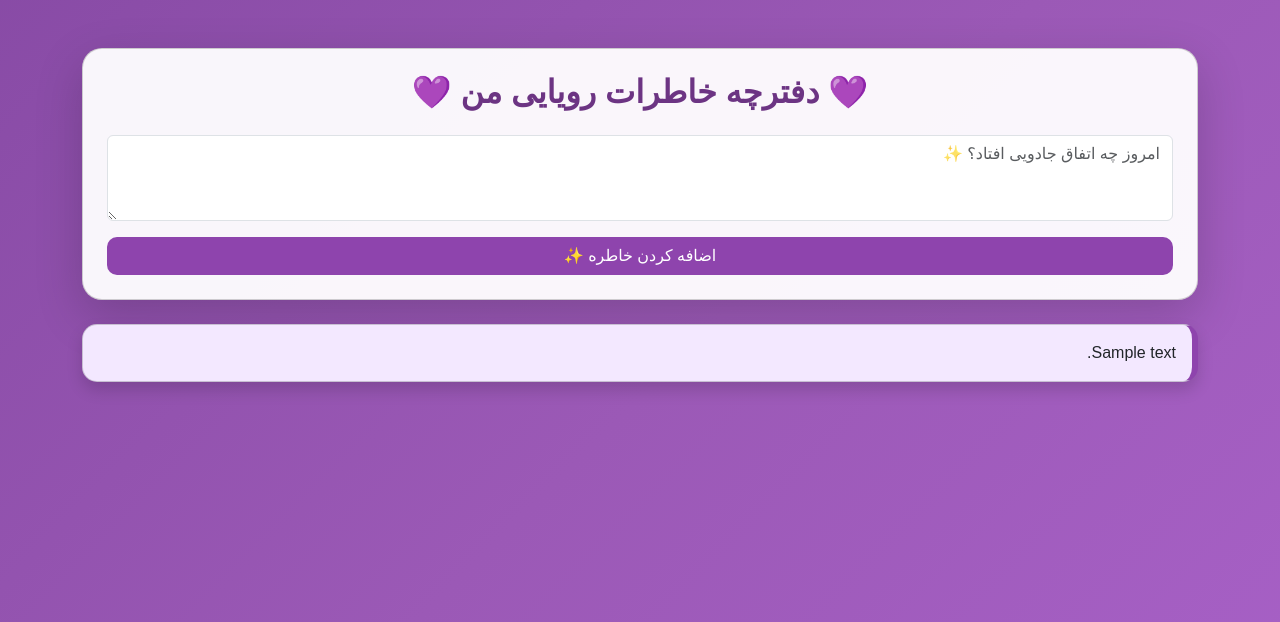
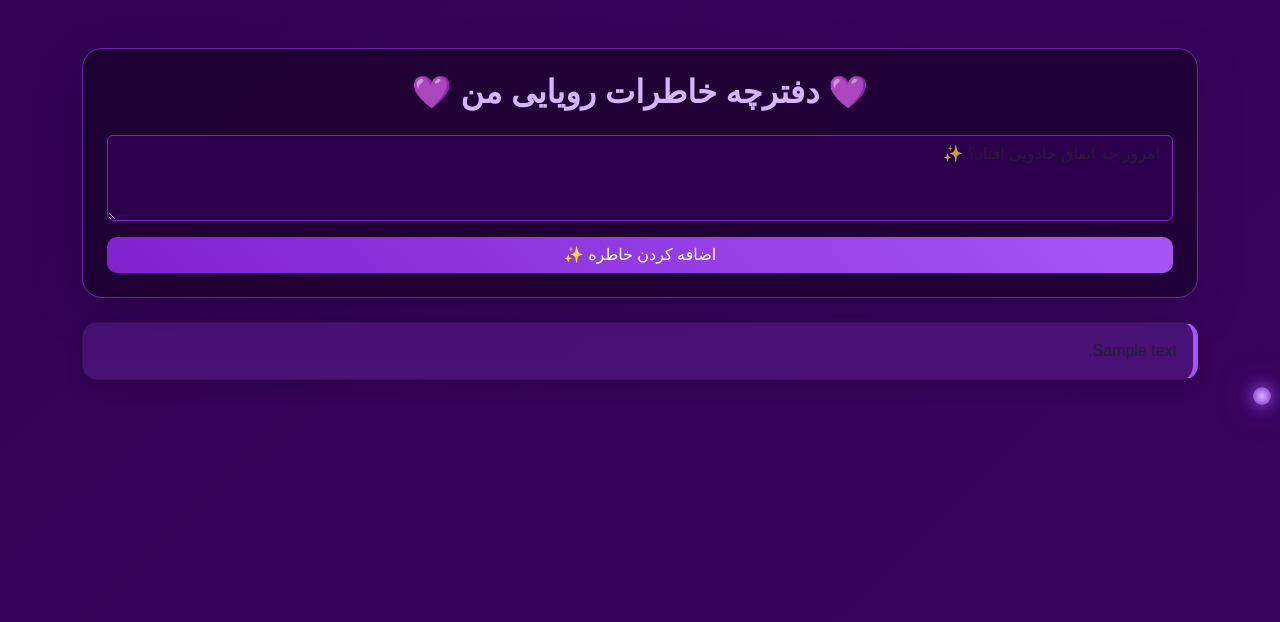
Before and after one commit to metallica1977/my-diary-app, a Flask app: template my_diary/templates/index.html in a window 1280 px wide. Shown: the top 622 px of the page. Run offline with Flask 3, Linux system fonts and the light colour scheme; the template is opened without the code that fills it: most values are stand-ins (such as "Sample title", 1, 10 or a date in 2020).

Commit message:
add magical cursor animation

```diff
--- a/my_diary/templates/index.html
+++ b/my_diary/templates/index.html
@@ -7,10 +7,11 @@
 
     <style>
        body {
-            background: linear-gradient(135deg, #5f2c82, #9b59b6, #c471ed);
+        background: linear-gradient(135deg, #1a002b, #2d004d, #3b0764);
         background-size: 400% 400%;
-            animation: gradientBG 10s ease infinite;
+        animation: gradientBG 12s ease infinite;
         font-family: sans-serif;
+        color: #f3e8ff;
     }
 
     @keyframes gradientBG {
@@ -20,39 +21,58 @@
     }
 
     .main-card {
+        background: rgba(30, 0, 50, 0.9);
         border-radius: 20px;
-            background: rgba(255,255,255,0.95);
+        backdrop-filter: blur(10px);
+        border: 1px solid #6b21a8;
     }
 
     .note-card {
+        background: rgba(88, 28, 135, 0.6);
         border-radius: 15px;
-            background: #f3e8ff;
-            border-right: 6px solid #8e44ad;
-            transition: 0.3s;
+        border-right: 5px solid #a855f7;
+        opacity: 0;
+        transform: translateY(20px);
+        animation: fadeUp 0.6s ease forwards;
     }
 
     .note-card:hover {
-            transform: scale(1.02);
-            box-shadow: 0 10px 25px rgba(0,0,0,0.2);
+        box-shadow: 0 0 20px #a855f7;
+        transform: translateY(-3px);
+    }
+
+    @keyframes fadeUp {
+        to {
+            opacity: 1;
+            transform: translateY(0);
+        }
     }
 
     .btn-purple {
-            background: #8e44ad;
+        background: linear-gradient(45deg, #7e22ce, #a855f7);
+        border: none;
         color: white;
         border-radius: 10px;
     }
 
     .btn-purple:hover {
-            background: #6c3483;
+        background: linear-gradient(45deg, #6b21a8, #9333ea);
+    }
+
+    textarea {
+        background: #2d004d !important;
+        color: #f3e8ff !important;
+        border: 1px solid #7e22ce !important;
+        border-radius: 10px;
+    }
+
+    textarea::placeholder {
+        color: #c4b5fd;
     }
 
     h2 {
-            color: #6c3483;
+        color: #d8b4fe;
         font-weight: bold;
-        }
-
-        textarea {
-            border-radius: 10px;
     }
     </style>
 </head>
@@ -76,13 +96,42 @@
 
     <div class="mt-4">
        {% for note in notes %}
-        <div class="card note-card p-3 mb-3 shadow">
+         <div class="card note-card p-3 mb-3 shadow"
+           style="animation-delay: {{ loop.index0 * 0.15 }}s;">
            <p class="mb-0">{{ note }}</p>
          </div>
        {% endfor %}
     </div>
 
 </div>
+<script>
+    const cursor = document.createElement("div");
 
+    cursor.style.position = "fixed";
+    cursor.style.width = "18px";
+    cursor.style.height = "18px";
+    cursor.style.borderRadius = "50%";
+    cursor.style.background = "radial-gradient(circle, #d8b4fe, #7e22ce)";
+    cursor.style.pointerEvents = "none";
+    cursor.style.transform = "translate(-50%, -50%)";
+    cursor.style.transition = "transform 0.08s ease-out";
+    cursor.style.boxShadow = "0 0 15px #a855f7, 0 0 35px #6b21a8";
+    cursor.style.zIndex = "9999";
+
+    document.body.appendChild(cursor);
+
+    document.addEventListener("mousemove", (e) => {
+        cursor.style.left = e.clientX + "px";
+        cursor.style.top = e.clientY + "px";
+    });
+
+    document.addEventListener("mousedown", () => {
+        cursor.style.transform = "translate(-50%, -50%) scale(1.6)";
+    });
+
+    document.addEventListener("mouseup", () => {
+        cursor.style.transform = "translate(-50%, -50%) scale(1)";
+    });
+</script>
 </body>
 </html>
```
Lines whose indentation alone changed are shown as unchanged.
